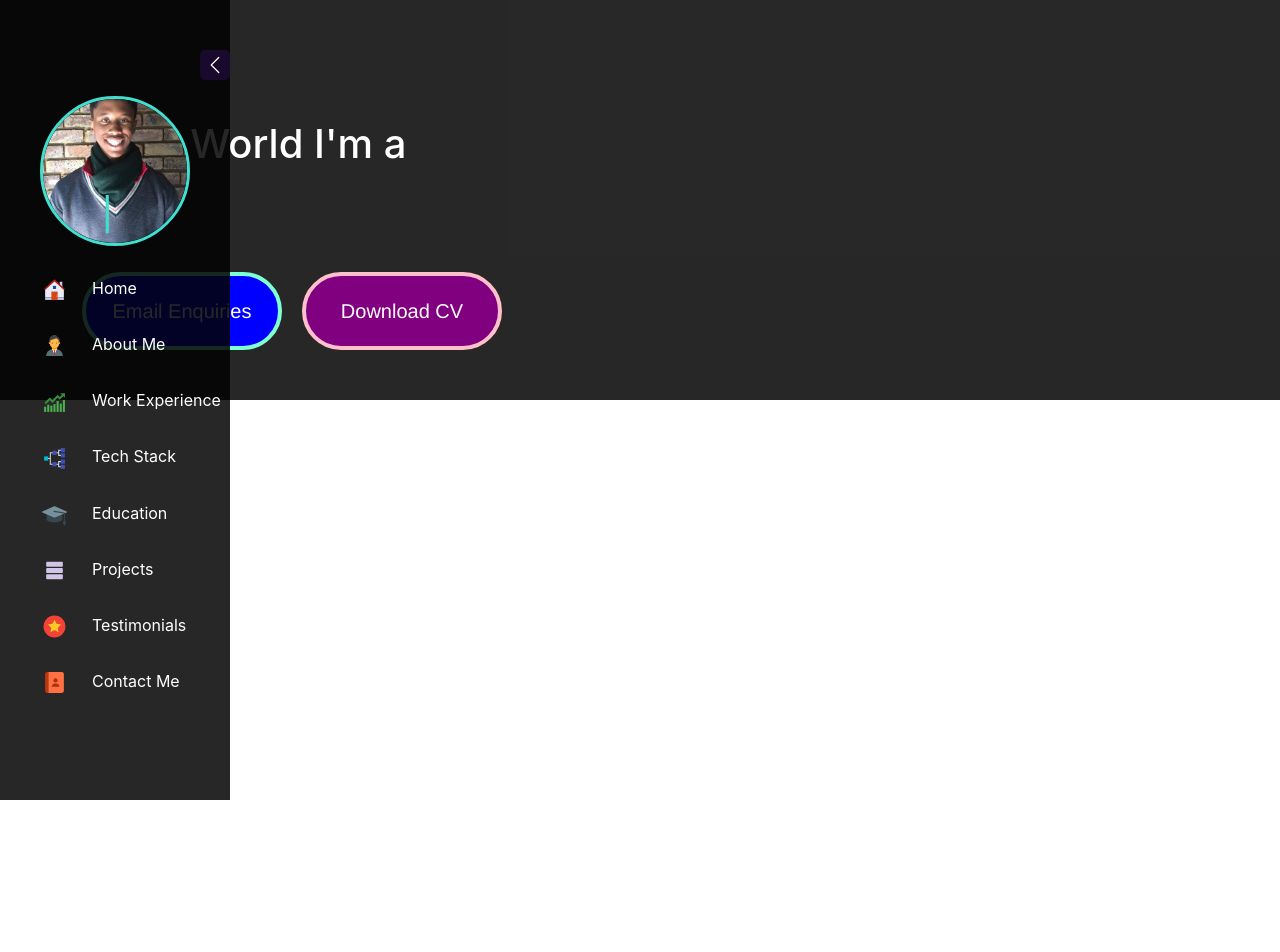
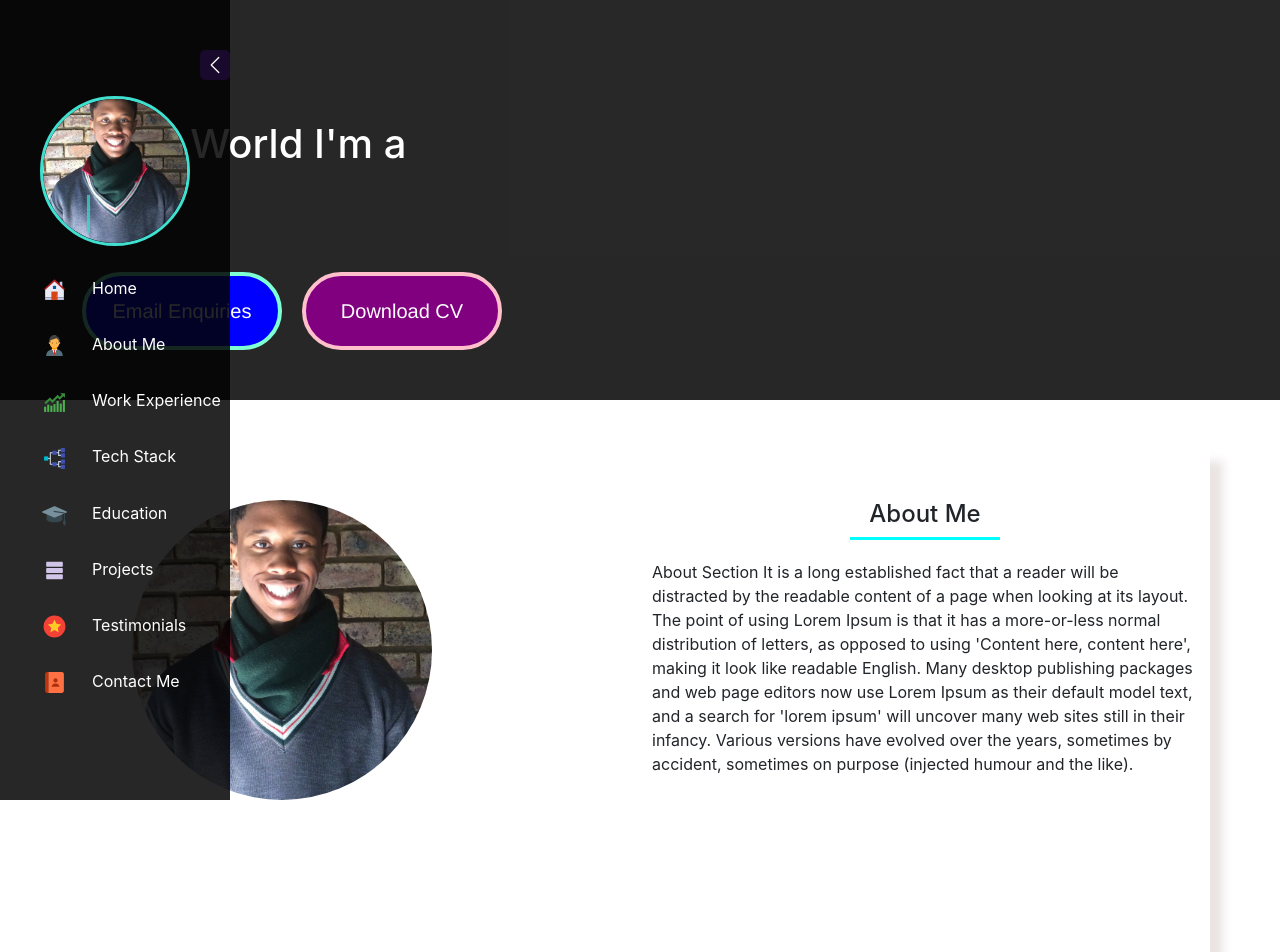
Before and after one commit to RealLuthoJara/portfolioWebsiteV2, a React (Create React App) app: page / in a window 1280 px wide. Shown: the top 952 px of the page. Before the commit the page ends 800 px from the top, so only its background shows below. Built offline with nearby package versions, Linux system fonts and the light colour scheme.

Commit message:
Created & completed about section

```diff
--- a/src/App.js
+++ b/src/App.js
@@ -1,13 +1,14 @@
 import React from 'react'
 import Sidebar from './Components/Sidebar/Sidebar'
 import Home from './Components/Home/Home'
-
+import About from './Components/About/About'
 const App = () => {
   return (
     <>
 
-    <Sidebar/>
-    {/* <Home/> */}
+    <Sidebar />
+    <About />
+
     </>
   )
 }
--- /dev/null
+++ b/src/Components/About/About.css
@@ -0,0 +1,32 @@
+.about-section{
+    box-shadow: 15px 9px 9px -2px rgba(230, 224, 224, 0.86);
+    -webkit-box-shadow: 15px 9px 9px -2px rgba(230, 224, 224, 0.86);
+    -moz-box-shadow: 15px 9px 9px -2px rgba(230, 224, 224, 0.86);
+
+    margin-top: 50px;
+    height: 600px;
+}
+
+.about-image img {
+    height: 300px;
+    width: 300px;
+    margin-top: 50px;
+    border-radius: 190px;
+    object-fit: cover;
+    margin: 50px;
+}
+
+.about-details {
+    margin-top: 50px;
+    display: flex;
+    flex-direction: column;
+    align-items: center;
+}
+
+.underline {
+    display: block;
+    width: 150px;
+    height: 3px;
+    margin-bottom: 20px;
+    background-color: aqua;
+}
--- /dev/null
+++ b/src/Components/About/About.js
@@ -0,0 +1,33 @@
+import React from "react";
+import "./About.css";
+import ProfilePic from "../../Image/profilepic.JPG";
+
+const About = () => {
+  return (
+    <div className="container about-section">
+      <div className="row">
+
+        <div className="col-xl-6 col-lg-6 col-md-12 col-sm-12">
+
+          <div className="about-image">
+            <img src={ProfilePic} alt="Profile Pic" />
+          </div>
+
+        </div>
+
+        <div className="col-xl-6 col-lg-6 col-md-12 col-sm-12">
+          <div className="about-details">
+            <h4>About Me</h4>
+            <span className="underline"></span>
+            <p>
+              About Section
+              It is a long established fact that a reader will be distracted by the readable content of a page when looking at its layout. The point of using Lorem Ipsum is that it has a more-or-less normal distribution of letters, as opposed to using 'Content here, content here', making it look like readable English. Many desktop publishing packages and web page editors now use Lorem Ipsum as their default model text, and a search for 'lorem ipsum' will uncover many web sites still in their infancy. Various versions have evolved over the years, sometimes by accident, sometimes on purpose (injected humour and the like).
+            </p>
+          </div>
+        </div>
+      </div>
+    </div>
+  );
+};
+
+export default About;
```
